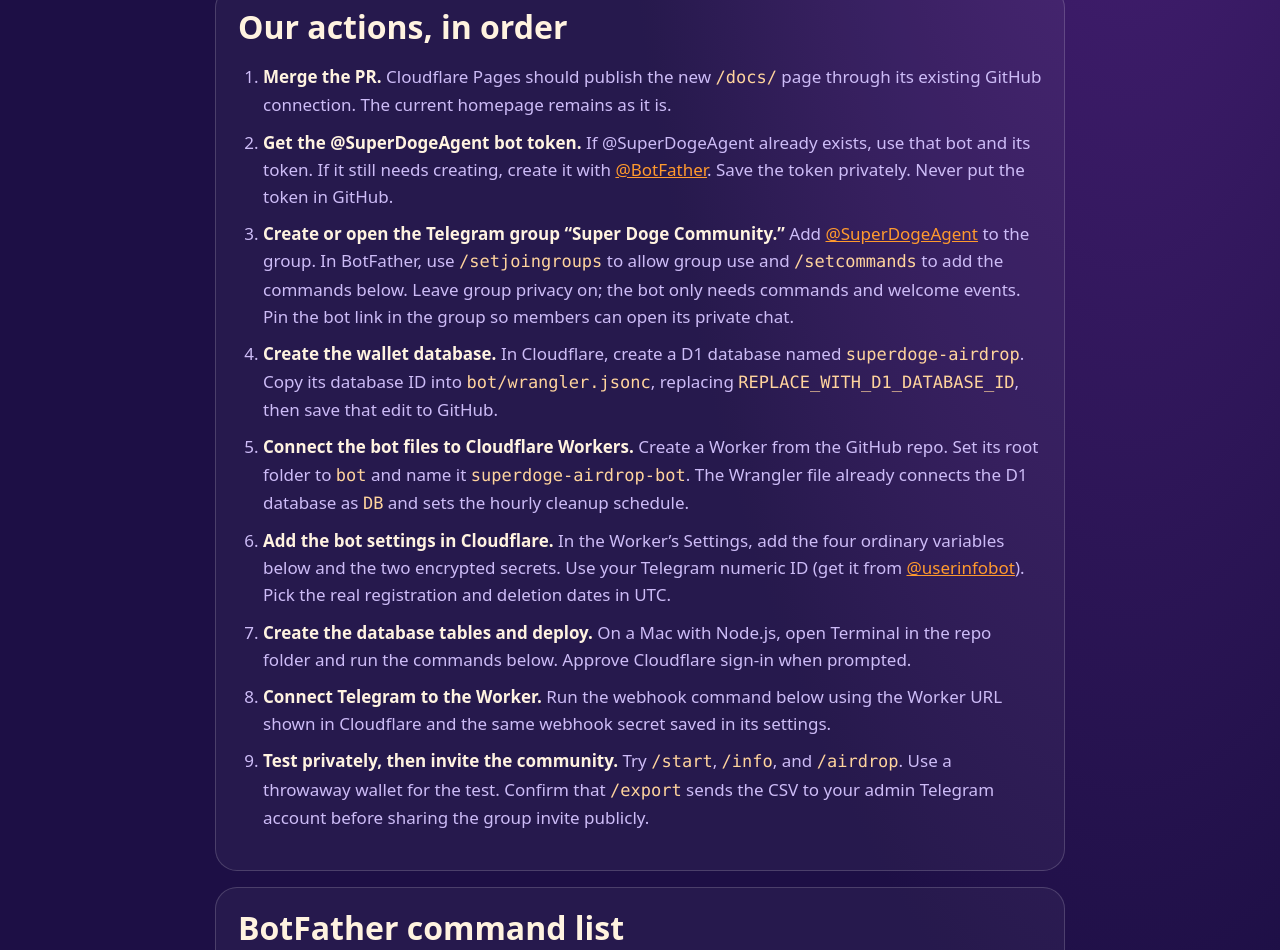
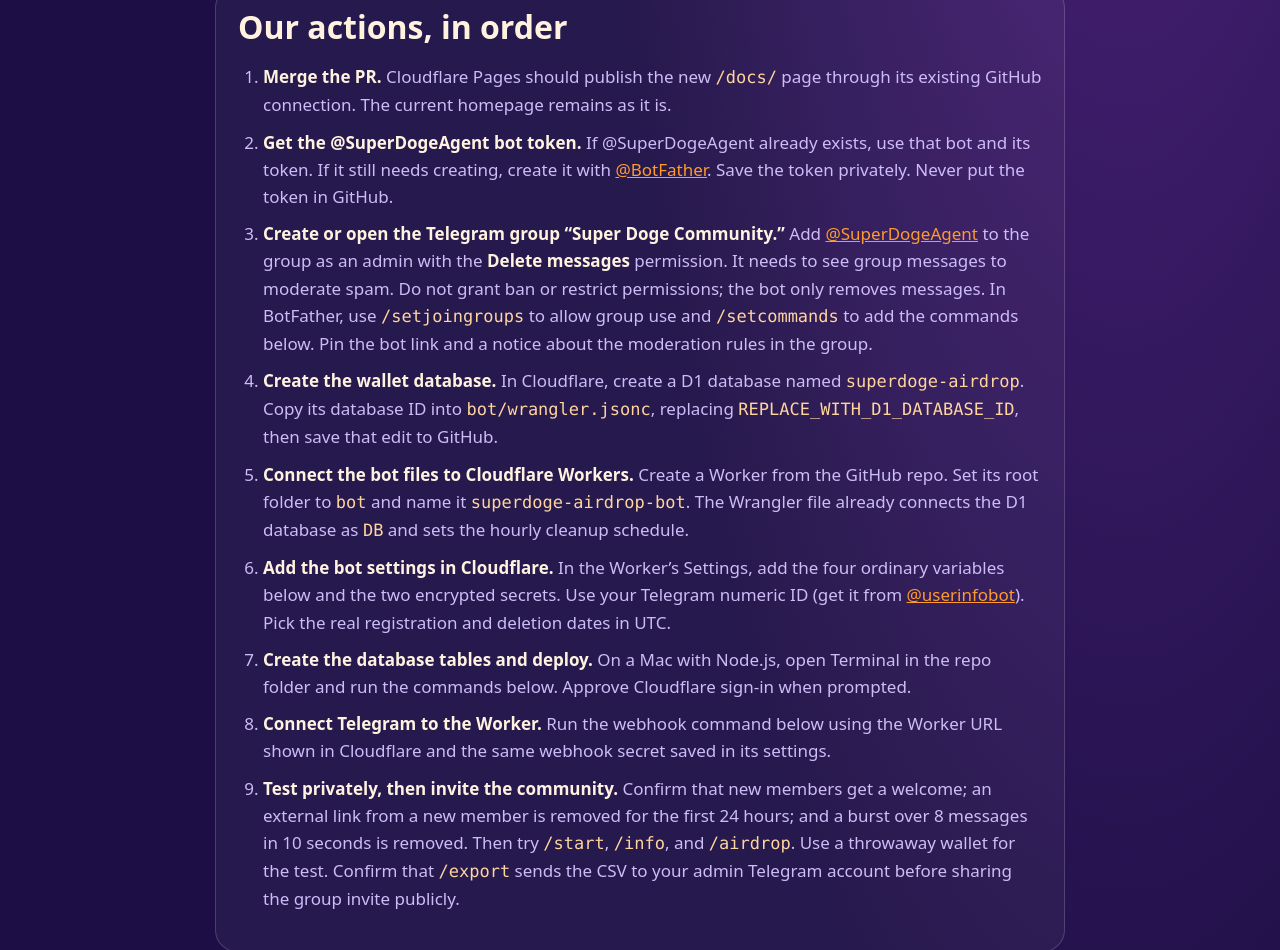
Before and after one commit to robotard/superdoge, a plain HTML site: page docs/index.html in a window 1280 px wide. Shown: the part 997-1947 px from the top of the page. Drawn offline with Linux system fonts and the light colour scheme.

Commit message:
Add moderation permissions and rules

```diff
--- a/docs/index.html
+++ b/docs/index.html
@@ -21,13 +21,13 @@
 <section><h2>Our actions, in order</h2><ol>
 <li><b>Merge the PR.</b> Cloudflare Pages should publish the new <code>/docs/</code> page through its existing GitHub connection. The current homepage remains as it is.</li>
 <li><b>Get the @SuperDogeAgent bot token.</b> If @SuperDogeAgent already exists, use that bot and its token. If it still needs creating, create it with <a href="https://t.me/BotFather">@BotFather</a>. Save the token privately. Never put the token in GitHub.</li>
-<li><b>Create or open the Telegram group “Super Doge Community.”</b> Add <a href="https://t.me/SuperDogeAgent">@SuperDogeAgent</a> to the group. In BotFather, use <code>/setjoingroups</code> to allow group use and <code>/setcommands</code> to add the commands below. Leave group privacy on; the bot only needs commands and welcome events. Pin the bot link in the group so members can open its private chat.</li>
+<li><b>Create or open the Telegram group “Super Doge Community.”</b> Add <a href="https://t.me/SuperDogeAgent">@SuperDogeAgent</a> to the group as an admin with the <strong>Delete messages</strong> permission. It needs to see group messages to moderate spam. Do not grant ban or restrict permissions; the bot only removes messages. In BotFather, use <code>/setjoingroups</code> to allow group use and <code>/setcommands</code> to add the commands below. Pin the bot link and a notice about the moderation rules in the group.</li>
 <li><b>Create the wallet database.</b> In Cloudflare, create a D1 database named <code>superdoge-airdrop</code>. Copy its database ID into <code>bot/wrangler.jsonc</code>, replacing <code>REPLACE_WITH_D1_DATABASE_ID</code>, then save that edit to GitHub.</li>
 <li><b>Connect the bot files to Cloudflare Workers.</b> Create a Worker from the GitHub repo. Set its root folder to <code>bot</code> and name it <code>superdoge-airdrop-bot</code>. The Wrangler file already connects the D1 database as <code>DB</code> and sets the hourly cleanup schedule.</li>
 <li><b>Add the bot settings in Cloudflare.</b> In the Worker’s Settings, add the four ordinary variables below and the two encrypted secrets. Use your Telegram numeric ID (get it from <a href="https://t.me/userinfobot">@userinfobot</a>). Pick the real registration and deletion dates in UTC.</li>
 <li><b>Create the database tables and deploy.</b> On a Mac with Node.js, open Terminal in the repo folder and run the commands below. Approve Cloudflare sign-in when prompted.</li>
 <li><b>Connect Telegram to the Worker.</b> Run the webhook command below using the Worker URL shown in Cloudflare and the same webhook secret saved in its settings.</li>
-<li><b>Test privately, then invite the community.</b> Try <code>/start</code>, <code>/info</code>, and <code>/airdrop</code>. Use a throwaway wallet for the test. Confirm that <code>/export</code> sends the CSV to your admin Telegram account before sharing the group invite publicly.</li>
+<li><b>Test privately, then invite the community.</b> Confirm that new members get a welcome; an external link from a new member is removed for the first 24 hours; and a burst over 8 messages in 10 seconds is removed. Then try <code>/start</code>, <code>/info</code>, and <code>/airdrop</code>. Use a throwaway wallet for the test. Confirm that <code>/export</code> sends the CSV to your admin Telegram account before sharing the group invite publicly.</li>
 </ol></section>
 <section><h2>BotFather command list</h2><pre>start - Welcome and Super Doge links
 info - Super Doge project information
@@ -46,6 +46,7 @@ curl -sS -X POST "https://api.telegram.org/bot${TG_TOKEN}/setWebhook" \\
   --data-urlencode "url=https://YOUR-WORKER.workers.dev/telegram" \\
   --data-urlencode "secret_token=${HOOK_SECRET}"
 unset TG_TOKEN HOOK_SECRET</pre><button data-copy="webhook">Copy webhook command</button></section>
+<section><h2>What the bot moderates</h2><p>It welcomes new group members, removes external links from a member during their first 24 hours (official <code>superdoge.co</code> and <code>t.me/SuperDogeAgent</code> links are allowed), and removes messages after 8 messages in 10 seconds. It warns the group when it removes a message. It does not mute or ban members. Pin these rules in the group so members know what to expect.</p></section>
 <section><h2>What happens to the addresses?</h2><p>Members use <code>/airdrop</code> in the bot’s private chat. The bot checks for duplicates and keeps addresses out of the group. When ready, the admin sends <code>/export</code> in a private chat; this closes signups and sends a CSV. The Worker deletes active D1 entries after the configured date. The admin must also delete the CSV from Telegram and any downloaded copies after distribution.</p><div class="panel success"><b>Ready to announce only after:</b><p>the Worker health page responds, Telegram’s webhook is set, the group commands work, and a throwaway wallet test successfully appears in the admin CSV.</p></div></section>
 <footer>These files are a starter setup, not a deployed or independently audited bot. Set real dates and campaign rules before inviting participants. <a href="https://superdoge.co">superdoge.co</a></footer>
 </main><script>document.querySelectorAll("button[data-copy]").forEach(b=>b.addEventListener("click",async()=>{try{await navigator.clipboard.writeText(document.getElementById(b.dataset.copy).innerText);const t=b.textContent;b.textContent="Copied";setTimeout(()=>b.textContent=t,1200)}catch{b.textContent="Select and copy"}}));</script></body></html>
```
